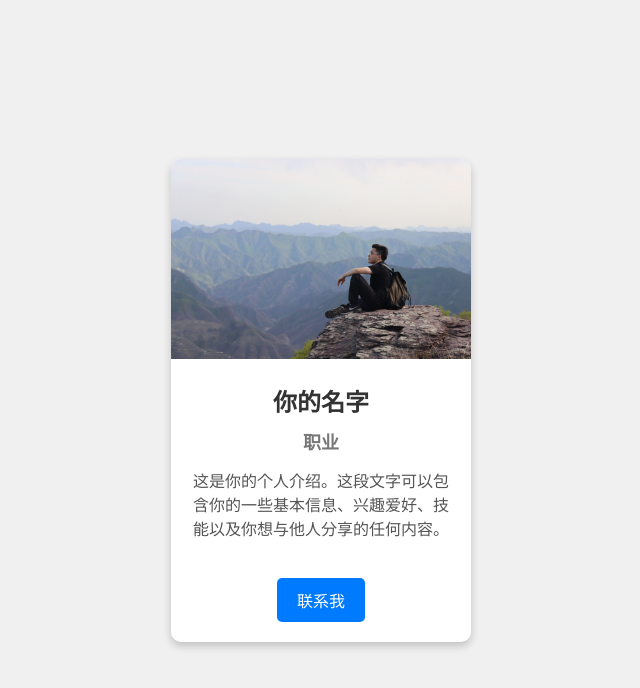
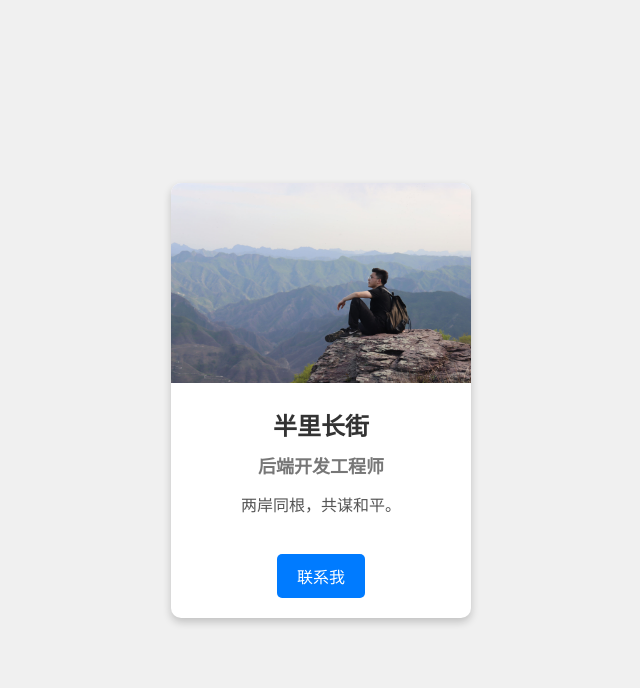
Before and after one commit to mhf157588395/mhf.github.io, a plain HTML site: page index.html in a window 1280 px wide. Shown: the whole page, without its empty margins (319-959 px from the left). Drawn offline with Linux system fonts and the light colour scheme.

Commit message:
Update index.html

```diff
--- a/index.html
+++ b/index.html
@@ -80,16 +80,16 @@
                 <img src="./profile.jpg" alt="Profile Picture">
             </div>
             <div class="profile-info">
-                <h1>你的名字</h1>
-                <h2>职业</h2>
-                <p>这是你的个人介绍。这段文字可以包含你的一些基本信息、兴趣爱好、技能以及你想与他人分享的任何内容。</p>
+                <h1>半里长街</h1>
+                <h2>后端开发工程师</h2>
+                <p>两岸同根，共谋和平。</p>
                 <button onclick="contactMe()">联系我</button>
             </div>
         </div>
     </div>
     <script>
         function contactMe() {
-            alert("你可以通过电子邮件与我联系：your-email@example.com");
+            alert("你可以通过电子邮件与我联系：157588395@qq.com");
         }
     </script>
 </body>
```
